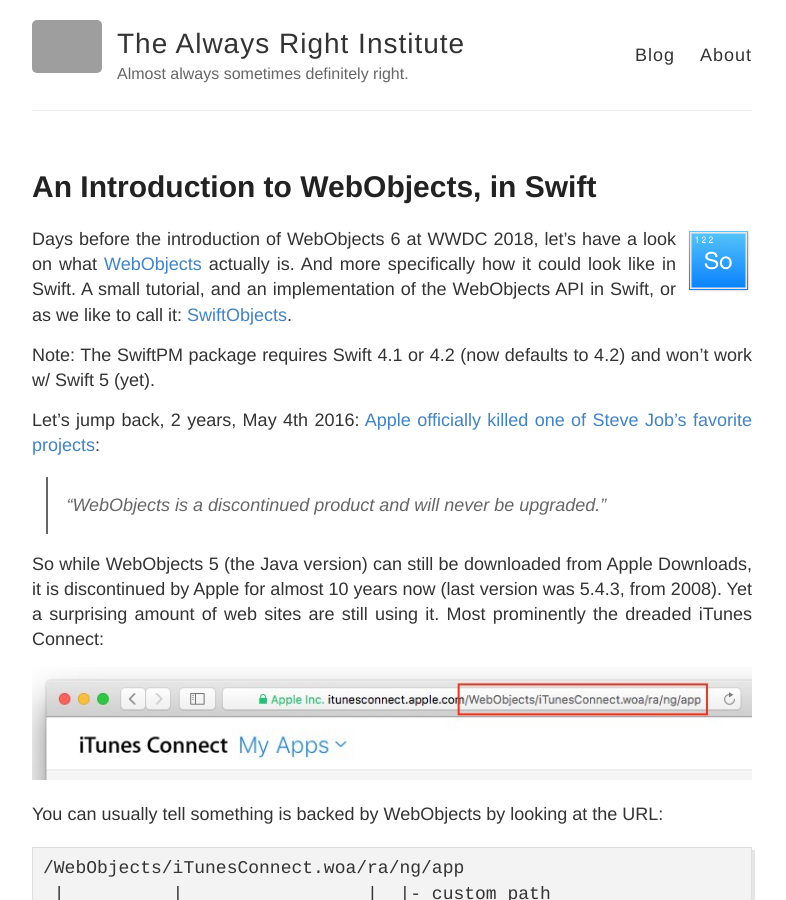
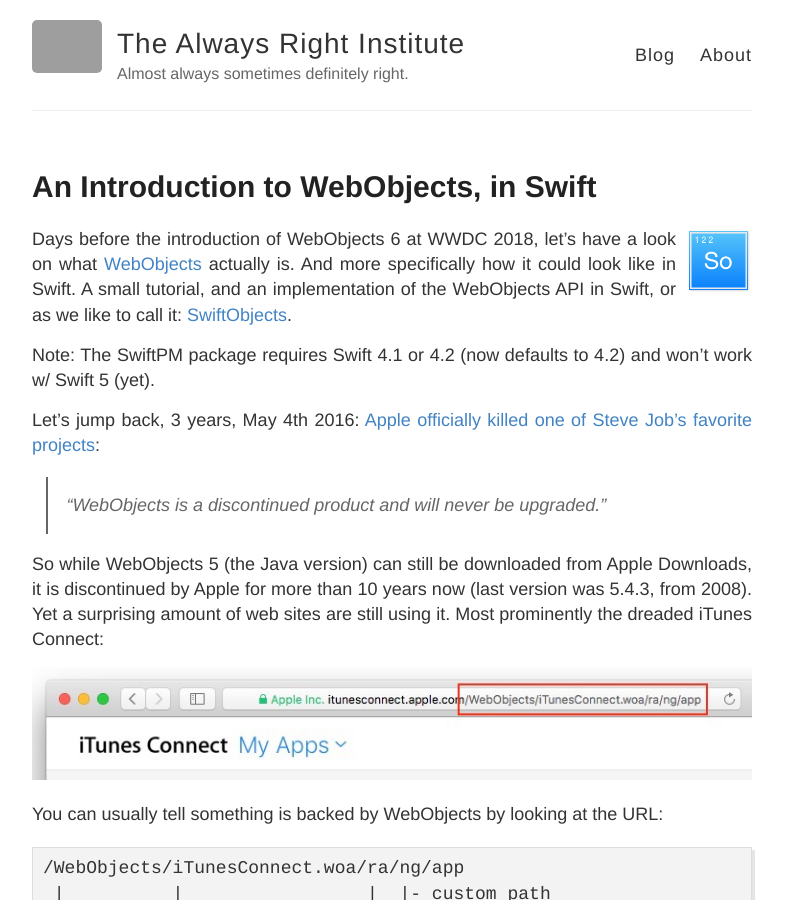
Before and after one commit to AlwaysRightInstitute/alwaysrightinstitute.github.io, a Jekyll site: the page built from _posts/2018-06-02-wo-intro.md, in a window 1280 px wide and 900 px high. Shown: the whole window, without its empty margins (248-1034 px from the left). Built offline with Jekyll 4.4.1, drawn with Linux system fonts in a browser that asks for light colours; grey boxes are pictures that could not be loaded.

Commit message:
Update dates.
...

```diff
--- a/_posts/2018-06-02-wo-intro.md
+++ b/_posts/2018-06-02-wo-intro.md
@@ -21,13 +21,13 @@
 Note: The SwiftPM package requires Swift 4.1 or 4.2 (now defaults to 4.2) and
       won't work w/ Swift 5 (yet).
 
-Let's jump back, 2 years, May 4th 2016:
+Let's jump back, 3 years, May 4th 2016:
 [Apple officially killed one of Steve Job's favorite projects](https://www.businessinsider.de/apple-officially-discontinues-webobjects-2016-5?r=US&IR=T):
 > "WebObjects is a discontinued product and will never be upgraded."
 
 So while WebObjects 5 (the Java version) can still be downloaded from
 Apple Downloads,
-it is discontinued by Apple for almost 10 years now (last version was
+it is discontinued by Apple for more than 10 years now (last version was
 5.4.3, from 2008).
 Yet a surprising amount of web sites are still using it.
 Most prominently the dreaded iTunes Connect:
```
